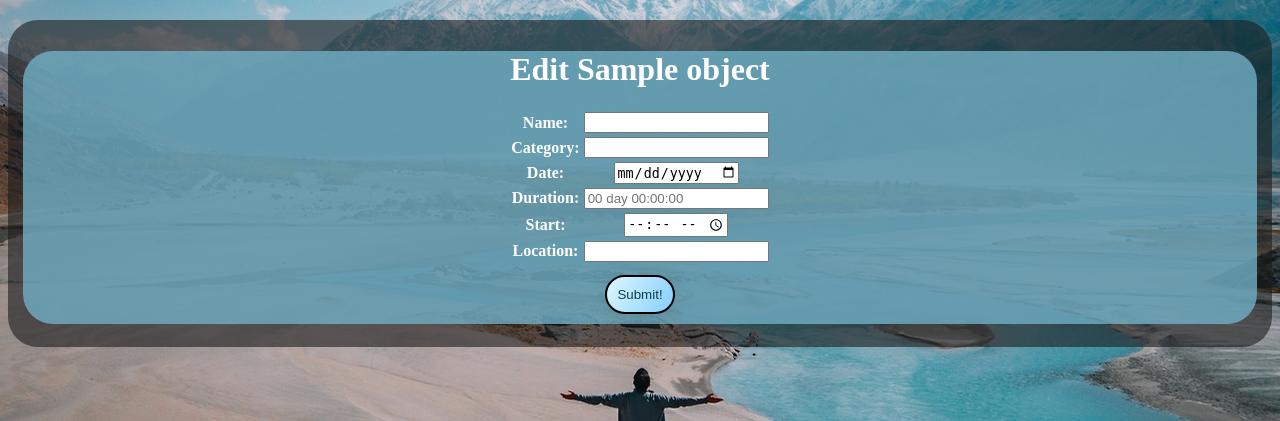
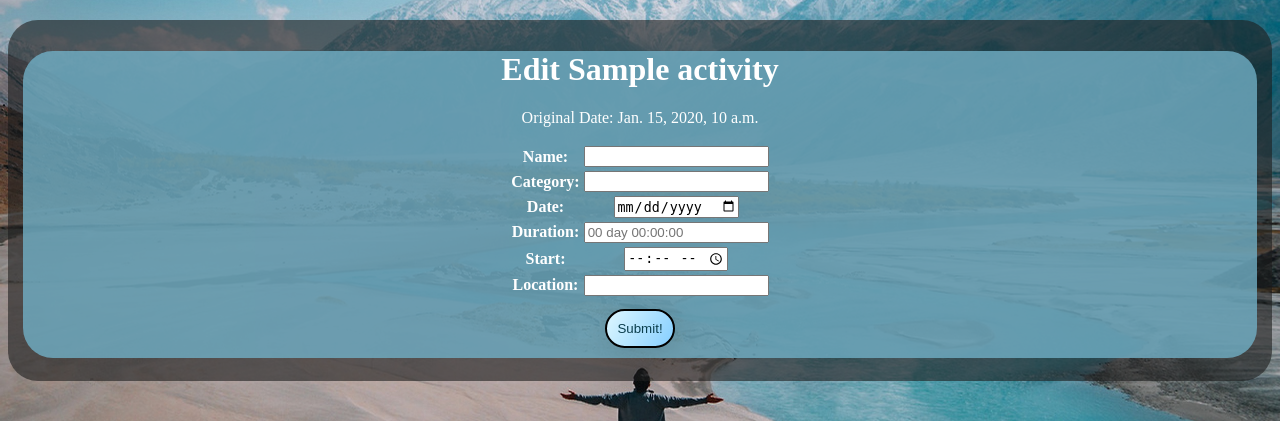
Before and after one commit to gregwebb/PlanIt, a Django app: template main_app/templates/main_app/activity_form.html in a window 1280 px wide. Shown: the part 155-576 px from the top of the page. Run offline with Django 3.2, Linux system fonts and the light colour scheme; tables that the repository leaves empty hold one stand-in row (values such as "Sample post"); the template is opened without the code that fills it: values that come from a table or form of the project are taken from there, most other values are stand-ins (such as "Sample title", 1, 10 or a date in 2020); data that the repository does not hold is empty; some libraries are stand-ins or nearby versions; some web fonts are replaced.

Commit message:
not much changed

```diff
--- a/main_app/forms.py
+++ b/main_app/forms.py
@@ -10,7 +10,7 @@ class ActivityForm(ModelForm):
         model = Activity
         fields = ['name', 'category', 'date', 'duration', 'start', 'location', 'attendees']
         widgets = {
-            'date': forms.DateInput(format=('%d-%m-%Y'), attrs={'firstDay': 1, 'pattern=': '\d{4}-\d{2}-\d{2}', 'lang': 'pl', 'format': 'yyyy-mm-dd', 'type': 'date'}),
+            'date': forms.DateInput(format=('%m-%d-%Y'), attrs={'firstDay': 1, 'pattern=': '\d{2}-\d{2}-\d{4}', 'lang': 'pl', 'format': 'mm-dd-YYYY', 'type': 'date'},),
             'duration': TextInput(attrs={'placeholder': '00 day 00:00:00'}),
             'start': forms.TimeInput(attrs={'type': 'time'}),
             'attendees': forms.HiddenInput(),
--- a/main_app/templates/main_app/activity_form.html
+++ b/main_app/templates/main_app/activity_form.html
@@ -3,8 +3,9 @@
 {% block content %}
 <div class="main-container">
   <div class="card-container">
-    {% if object %}
-      <h1>Edit <span>{{object.name}}</span></h1>
+    {% if activity %}
+      <h1>Edit <span>{{activity.name}}</span></h1>
+      <p>Original Date: {{ activity.date }}</p>
     {% else %}
       <h1>Add Activity</h1>
     {% endif %}
```
Also changed, not shown: main_app/views.py (+4 -4 lines).
